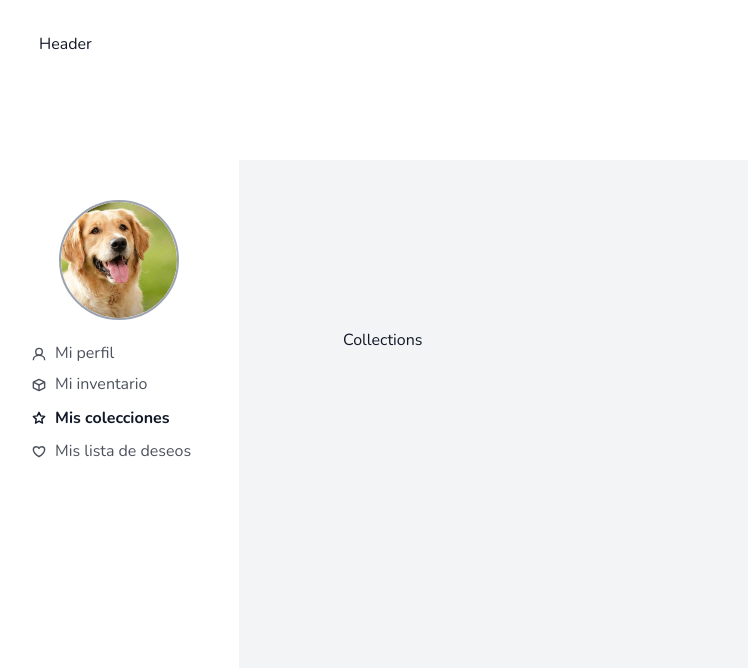
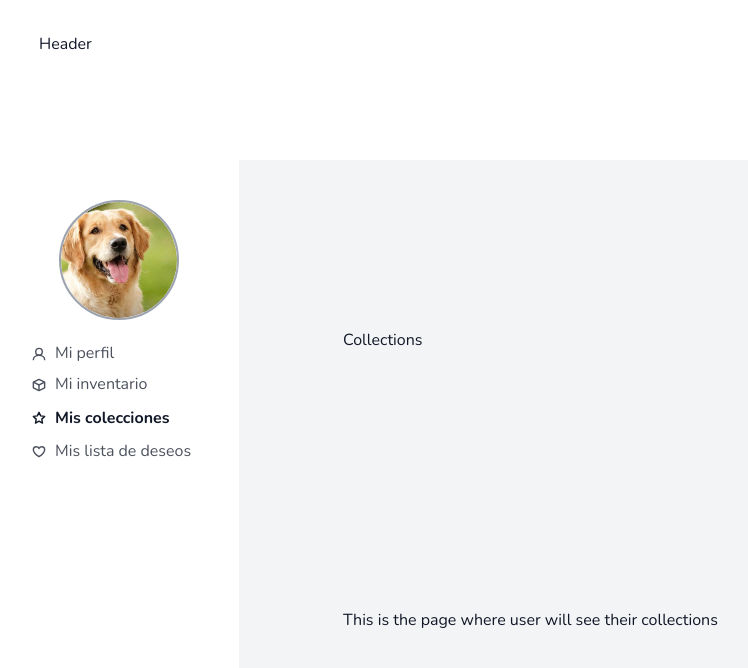
Before and after one commit to Martin-EG/GlamVault, a Next.js app: page /dashboard/collections in a window 1280 px wide. Shown: the top 668 px of the page, without its empty margins (1-749 px from the left). Built offline with nearby package versions, Linux system fonts and the light colour scheme.

Commit message:
test(lint): Add description in collections page with span

```diff
--- a/src/app/dashboard/collections/page.tsx
+++ b/src/app/dashboard/collections/page.tsx
@@ -6,7 +6,8 @@ import Text from '@/GlamUI/components/Text'
 const Collections = () => {
   return (
     <main className="flex h-full w-full max-w-3xl flex-col items-center justify-between py-32 px-16  sm:items-start">
-      <Text as="h1">Collections</Text>
+      <Text as="h20">Collections</Text>
+      <span>This is the page where user will see their collections</span>
     </main>
   );
 }
```
